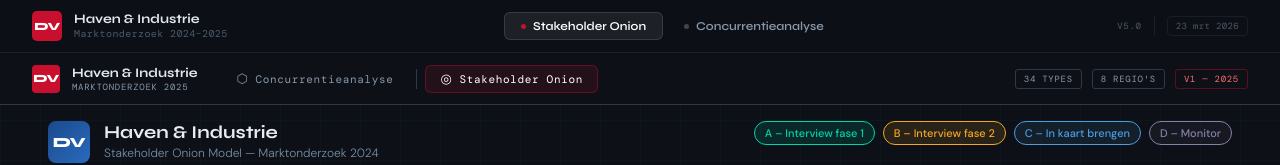
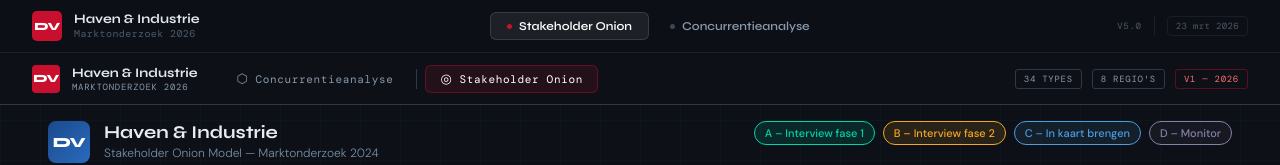
Before and after one commit to Tammes99/Tammes-SportSchema, a plain HTML site: page stakeholder_onion.html in a window 1280 px wide. Shown: the top 165 px of the page. Drawn offline with nearby package versions, Linux system fonts and the light colour scheme.

Commit message:
Update stakeholder_onion.html

```diff
--- a/stakeholder_onion.html
+++ b/stakeholder_onion.html
@@ -689,7 +689,7 @@
       <div class="dv-nav-logomark">DV</div>
       <div>
         <div class="dv-nav-title">Haven & Industrie</div>
-        <div class="dv-nav-subtitle">Marktonderzoek 2024–2025</div>
+        <div class="dv-nav-subtitle">Marktonderzoek 2026</div>
       </div>
     </a>
 
@@ -725,7 +725,7 @@
     <div class="nav-logo">DV</div>
     <div>
       <div class="nav-title">Haven &amp; Industrie</div>
-      <div class="nav-subtitle">Marktonderzoek 2025</div>
+      <div class="nav-subtitle">Marktonderzoek 2026</div>
     </div>
   </div>
   <div class="nav-links">
@@ -740,7 +740,7 @@
   <div class="nav-meta">
     <span class="nav-badge">34 types</span>
     <span class="nav-badge">8 regio's</span>
-    <span class="nav-badge version">v1 — 2025</span>
+    <span class="nav-badge version">v1 — 2026</span>
   </div>
 </nav>
 
```
